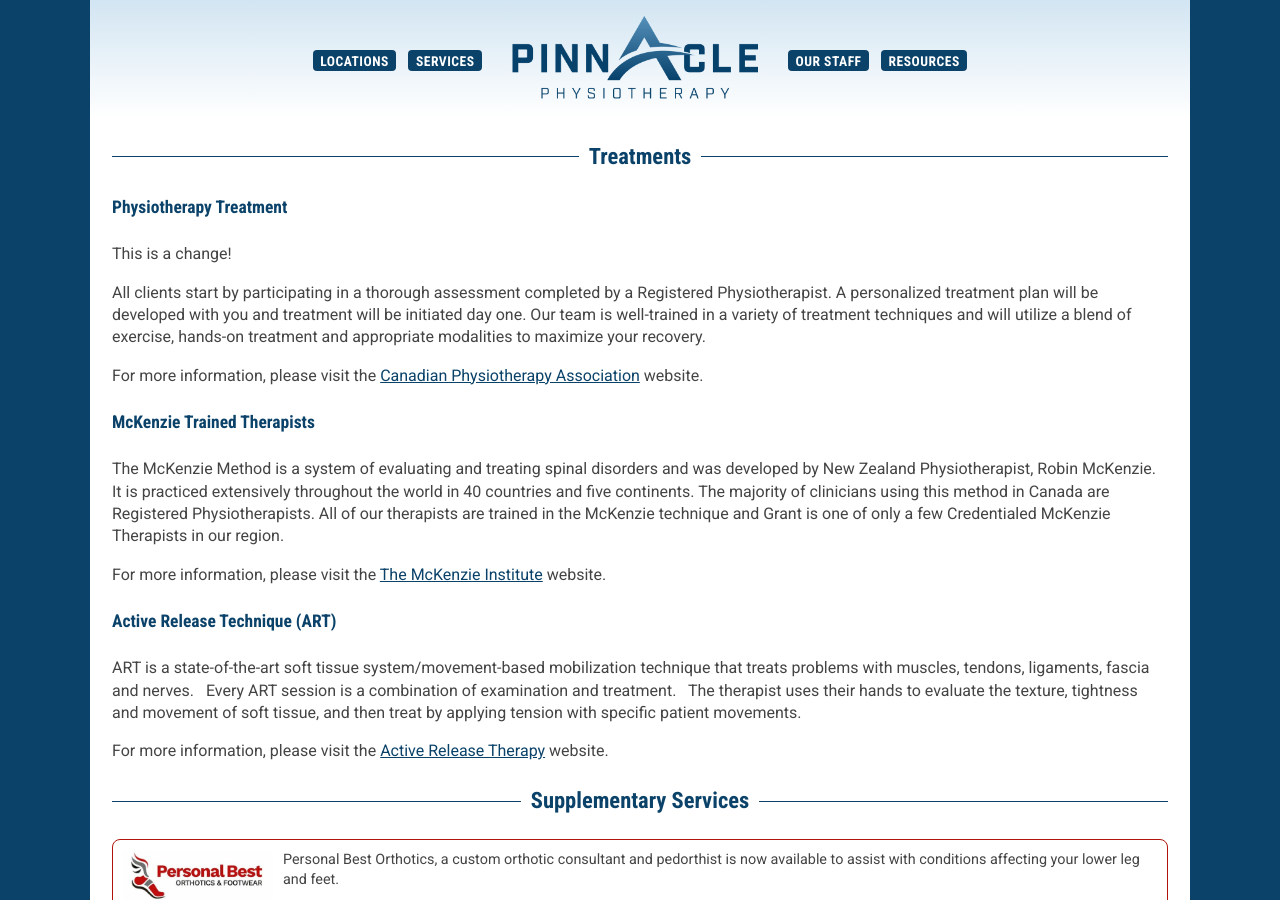
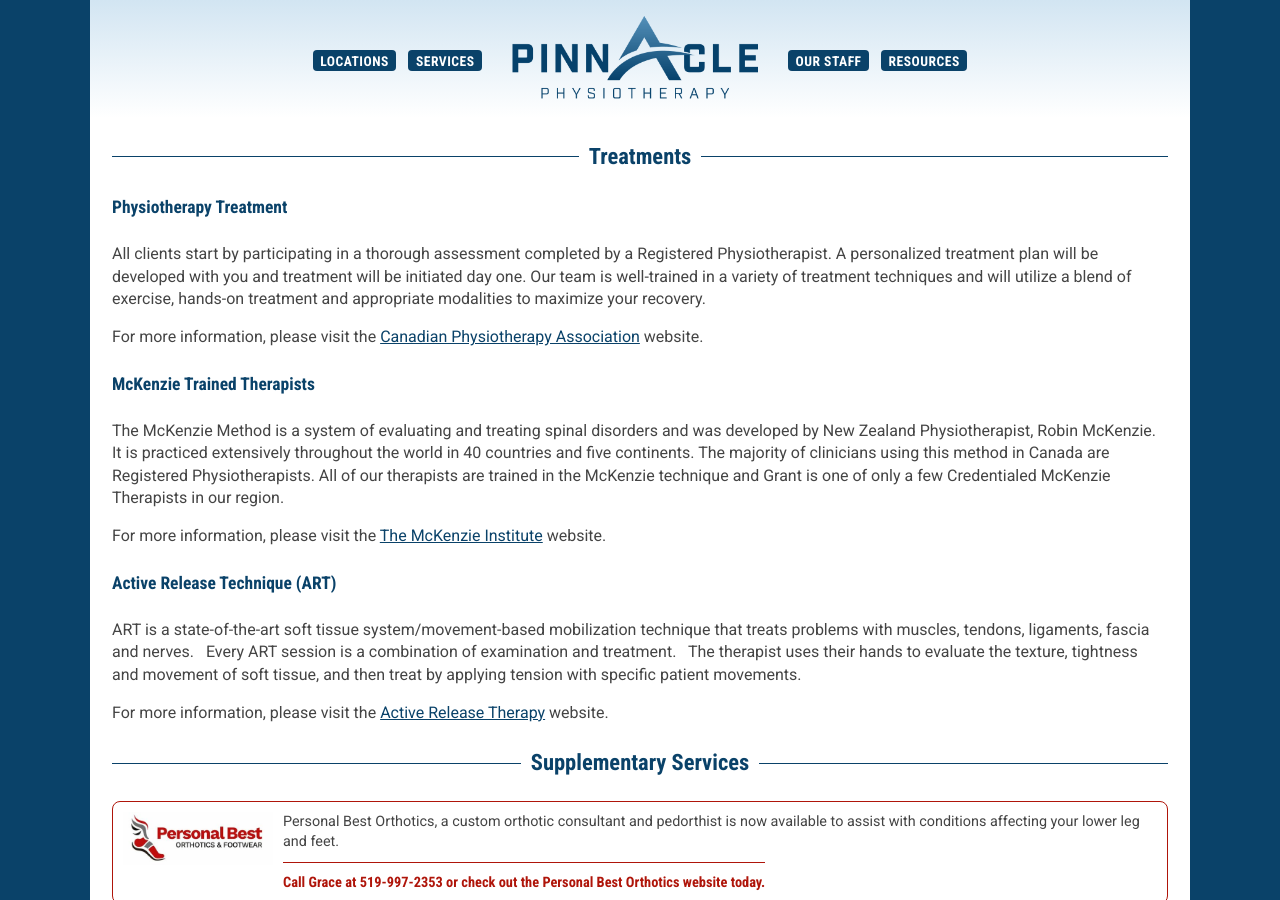
Before and after one commit to tobyl/pinnacle, a Jekyll site: the page built from our-services.markdown, in a window 1280 px wide and 900 px high. Built offline with Jekyll 4.4.1, drawn with Linux system fonts in a browser that asks for light colours.

Commit message:
Undo typo.

```diff
--- a/our-services.markdown
+++ b/our-services.markdown
@@ -8,8 +8,6 @@
 <main class="container">
   <h3 class="primary-heading"><span>Treatments</span></h3>
   <h4>Physiotherapy Treatment</h4>
-
-  This is a change!
 
   <p>All clients start by participating in a thorough assessment completed by a Registered Physiotherapist. A personalized treatment plan will be developed with you and treatment will be initiated day one. Our team is well-trained in a variety of treatment techniques and will utilize a blend of exercise, hands-on treatment and appropriate modalities to maximize your recovery.</p>
 
```
